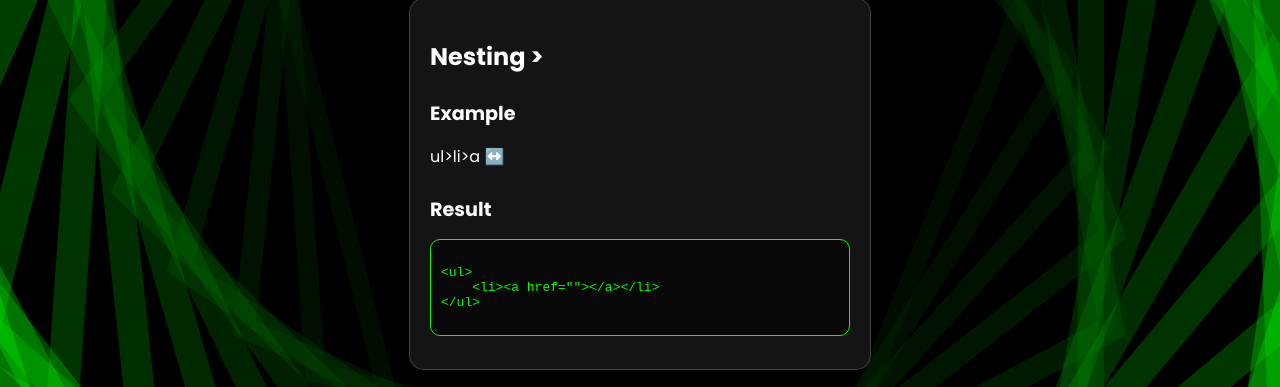
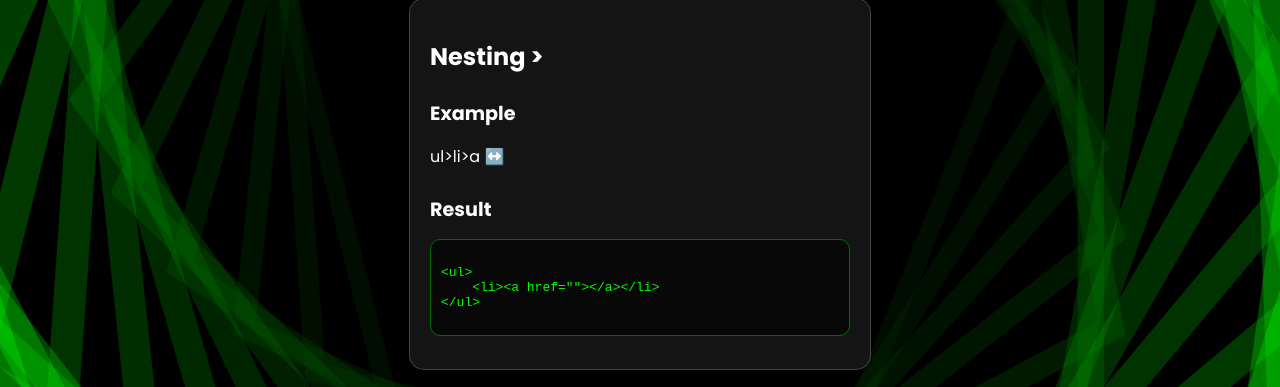
Before and after one commit to Alejndrobr27/adso3314566, a plain HTML site: page 01-emmet/index.html in a window 1280 px wide. Shown: the part 381-768 px from the top of the page. Drawn offline with Linux system fonts and the light colour scheme.

Commit message:
Add new color xmp

```diff
--- a/01-emmet/index.html
+++ b/01-emmet/index.html
@@ -85,9 +85,9 @@
             background: rgba(0, 0, 0, 0.6);
             padding: 10px;
             border-radius: 10px;
-            border: 1px solid #00ff00;
+            border: 1px solid #006d00;
             color: #00ff00;
-            overflow-x: auto;
+            overflow-x: auto;;
         }
     </style>
 </head>
```
